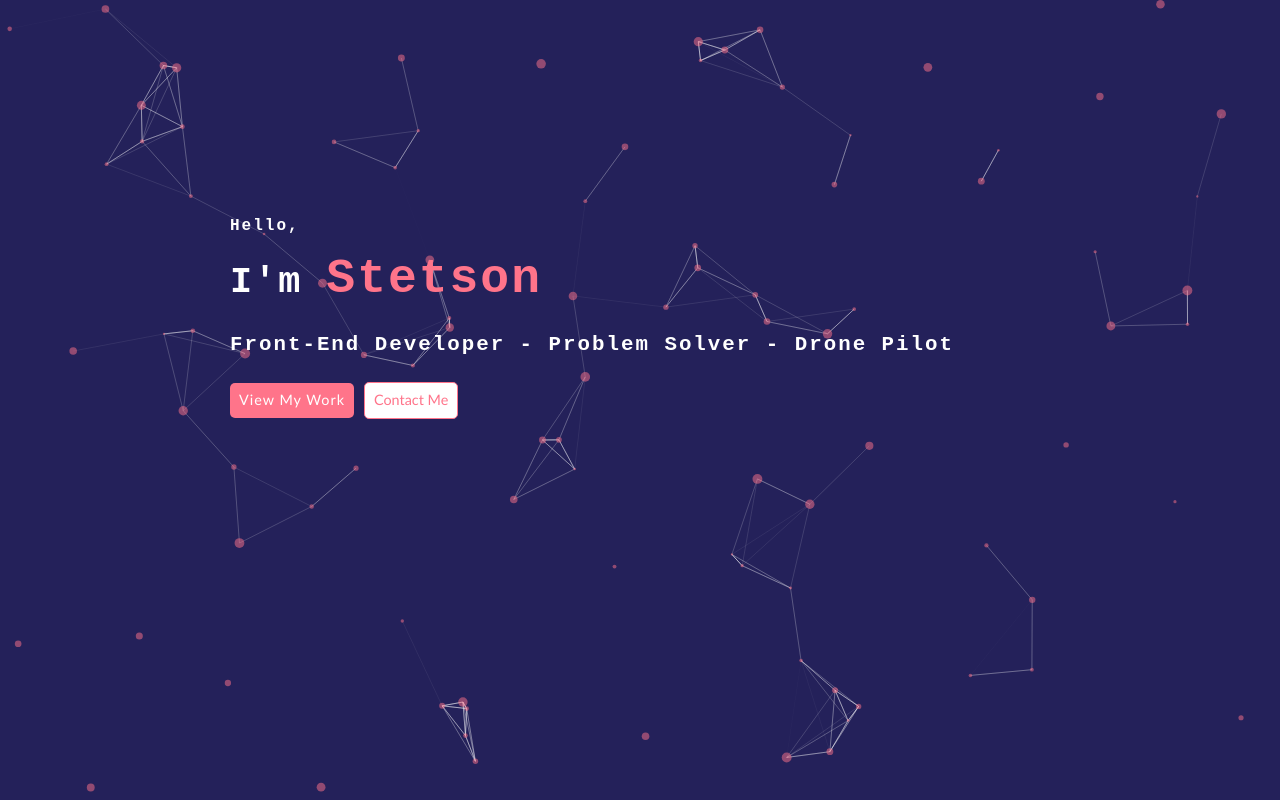
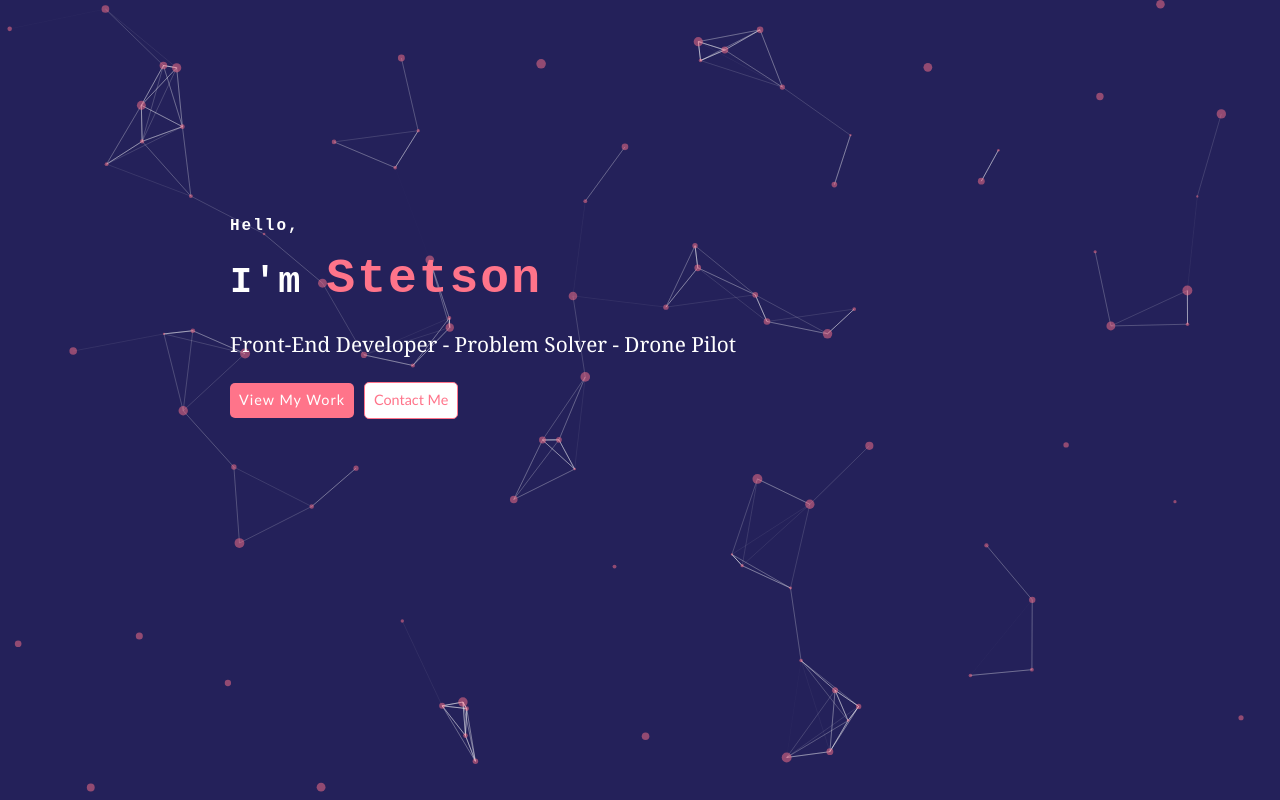
Before and after one commit to stetsonharding/devportfolio, a React (Create React App) app: page / in a window 1280 px wide. Shown: the top 800 px of the page. Built offline with nearby package versions, Linux system fonts and the light colour scheme.

Commit message:
sizing changes to skills container

```diff
--- a/src/components/Hero.js
+++ b/src/components/Hero.js
@@ -11,9 +11,7 @@ function Hero() {
         <pre id="hero-main">
           I'm <span className="name">Stetson</span>
         </pre>
-        <pre id="hero-sub">
-          Front-End Developer - Problem Solver - Drone Pilot
-        </pre>
+        <p id="hero-sub">Front-End Developer - Problem Solver - Drone Pilot</p>
       </div>
       <HeroBtns reach="Contact Me" />
     </div>
--- a/src/components/RecentProject.js
+++ b/src/components/RecentProject.js
@@ -17,6 +17,7 @@ function RecentProject(props) {
       <div className="recent-project-img-container">
         <a target="_blank" rel="noreferrer" href={props.href}>
           <img
+            key={props.id}
             className="project-img"
             onMouseEnter={(e) => hoverImage(e)}
             onMouseLeave={(e) => hoverImage(e)}
@@ -28,7 +29,7 @@ function RecentProject(props) {
           <p className="project-description">{props.description}</p>
         )}
       </div>
-      <div classname="recent-project-tech-stack"></div>
+      <div className="recent-project-tech-stack"></div>
     </div>
   );
 }
--- a/src/containers/RecentProjectsContainer.js
+++ b/src/containers/RecentProjectsContainer.js
@@ -18,6 +18,7 @@ function RecentProjectsContainer() {
         {RecentProjectData.map((recentProject) => {
           return (
             <RecentProject
+              key={recentProject.id}
               imgSrc={recentProject.Imgsrc}
               imgAlt={recentProject.Imgalt}
               description={recentProject.description}
--- a/src/css/ContactForm.css
+++ b/src/css/ContactForm.css
@@ -6,10 +6,12 @@ form {
 /* Contact form sizes */
 .contact-input {
   min-height: 25px;
+  font-size: 16px;
 }
 #contacts-message {
   min-height: 100px;
   max-height: 150px;
+  font-size: 16px;
 }
 
 /* Submit btn */
--- a/src/css/DataStructuresContainer.css
+++ b/src/css/DataStructuresContainer.css
@@ -19,4 +19,8 @@
     justify-content: center;
     padding: 1rem;
   }
+
+  .data-structures-container {
+    min-height: 345px;
+  }
 }
--- a/src/css/SkillsContainer.css
+++ b/src/css/SkillsContainer.css
@@ -1,6 +1,6 @@
 /* container */
 .skills-container {
-  height: 750px;
+  height: 710px;
   width: 100%;
   background-color: #24215a;
 }
```
